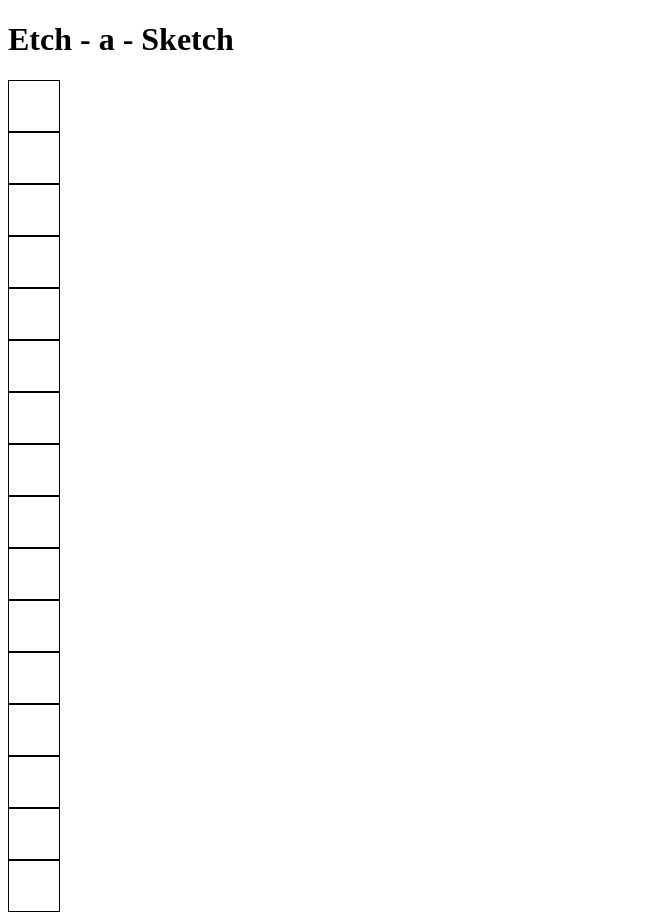
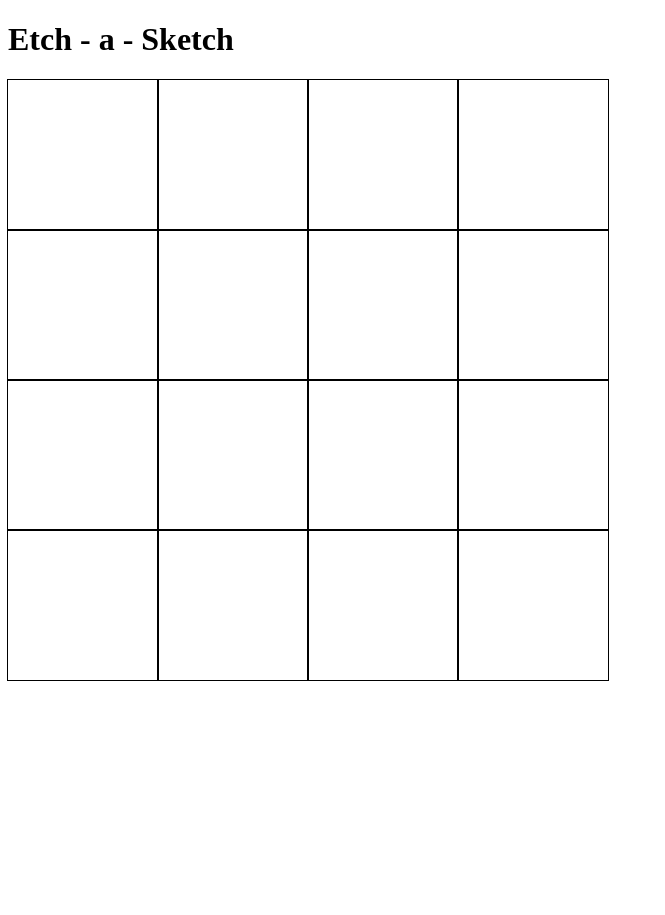
Before and after one commit to bollowatsch/etch-a-skecth, a plain HTML site: page index.html in a window 1280 px wide. Shown: the whole page, without its empty margins (0-665 px from the left). After the commit the page ends 800 px from the top, so only its background shows below. Drawn offline with Linux system fonts and the light colour scheme.

Commit message:
add grid layout

```diff
--- a/style.css
+++ b/style.css
@@ -1,5 +1,13 @@
 .square {
-  width: 50px;
+  width: 150px;
   aspect-ratio: 1;
-  border: 1px solid black;
+  outline: 1px solid black;
+  margin: 0;
 }
+
+.container {
+  display: grid;
+  grid-template-columns: 150px 150px 150px 150px;
+  gap: 0;
+  padding: 0;
+}
```
